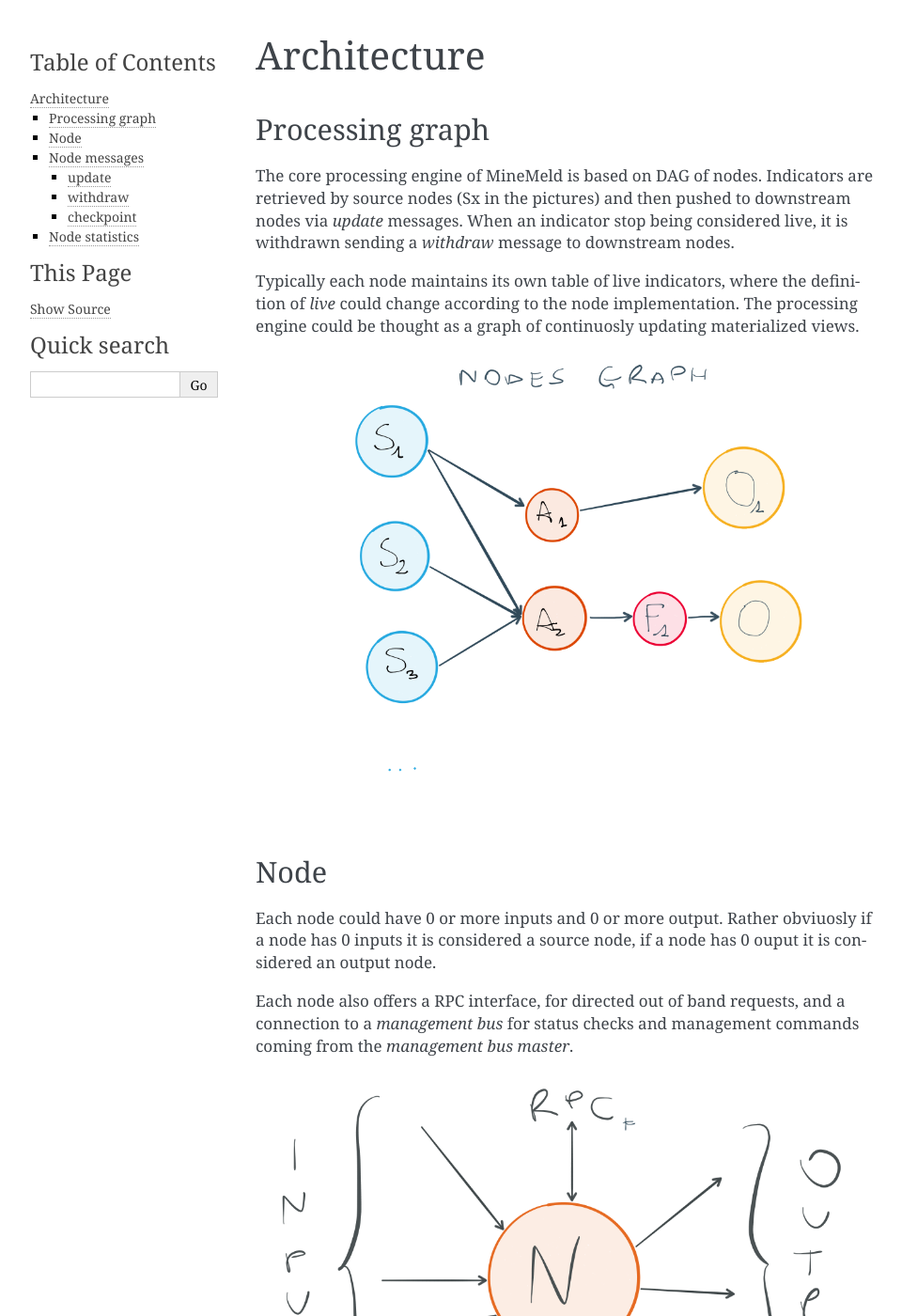
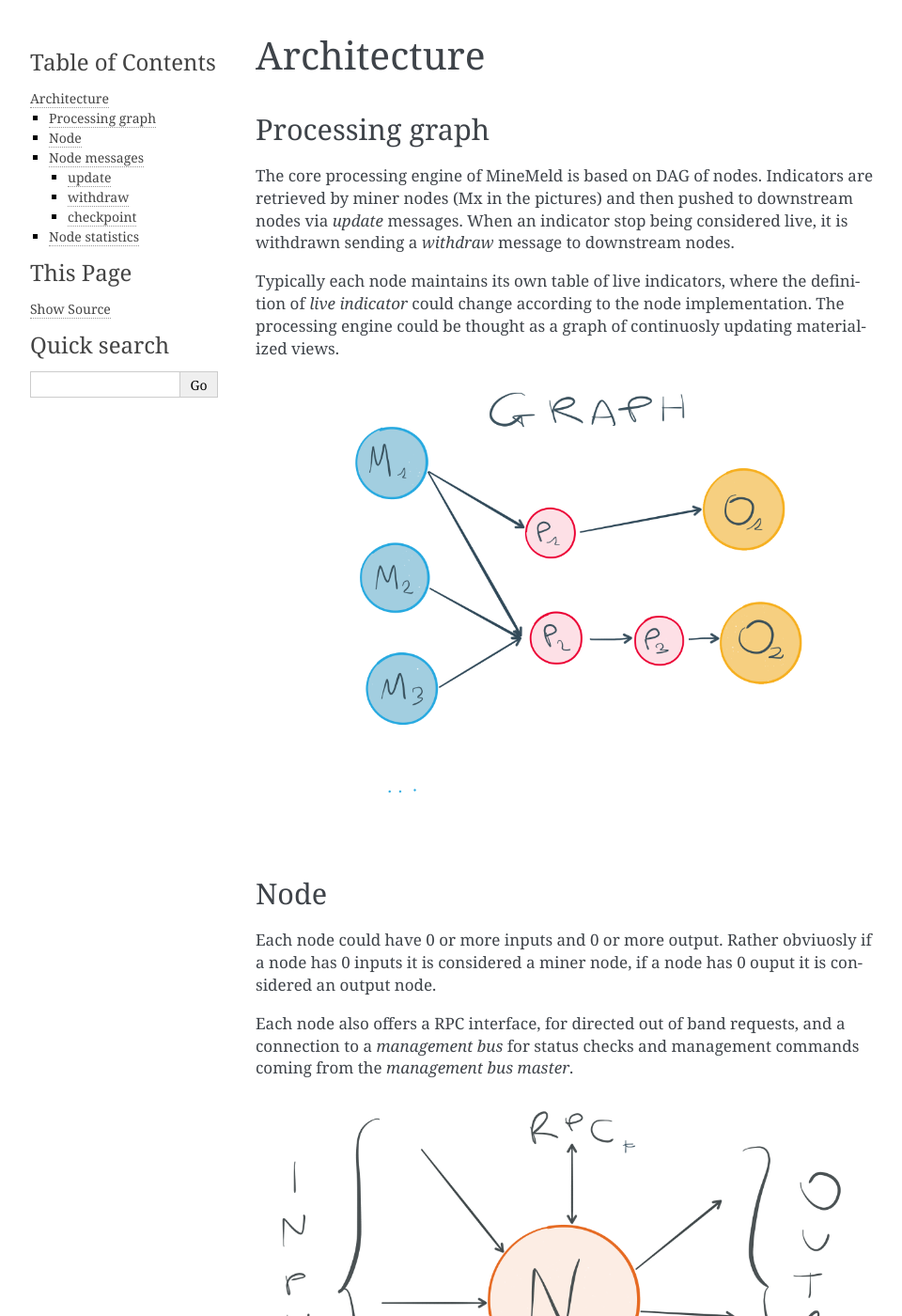
Before and after one commit to PaloAltoNetworks/minemeld-core, a Sphinx documentation site: the page built from docs/architecture.rst, in a window 1280 px wide and 1400 px high. Shown: the whole window at 94% size, without its empty margins (148-1108 px from the left). Built offline with Sphinx 7.4.7, drawn with Linux system fonts in a browser that asks for light colours.

Commit message:
Changed terminology in architecture doc

```diff
--- a/docs/architecture.rst
+++ b/docs/architecture.rst
@@ -5,14 +5,14 @@ Processing graph
 ----------------
 
 The core processing engine of MineMeld is based on DAG of nodes. Indicators
-are retrieved by source nodes (Sx in the pictures) and then pushed to
+are retrieved by miner nodes (Mx in the pictures) and then pushed to
 downstream nodes via *update* messages. When an indicator stop being considered
 live, it is withdrawn sending a *withdraw* message to downstream nodes.
 
 Typically each node maintains its own table of live indicators, where the
-definition of *live* could change according to the node implementation. The
-processing engine could be thought as a graph of continuosly updating
-materialized views.
+definition of *live indicator* could change according to the node
+implementation. The processing engine could be thought as a graph of
+continuosly updating materialized views.
 
 .. image:: images/dag.png
 
@@ -20,7 +20,7 @@ Node
 ----
 
 Each node could have 0 or more inputs and 0 or more output. Rather obviuosly
-if a node has 0 inputs it is considered a source node, if a node has 0 ouput
+if a node has 0 inputs it is considered a miner node, if a node has 0 ouput
 it is considered an output node.
 
 Each node also offers a RPC interface, for directed out of band requests, and
```
Also changed, not shown: docs/images/dag.png, docs/images/topics.png.
